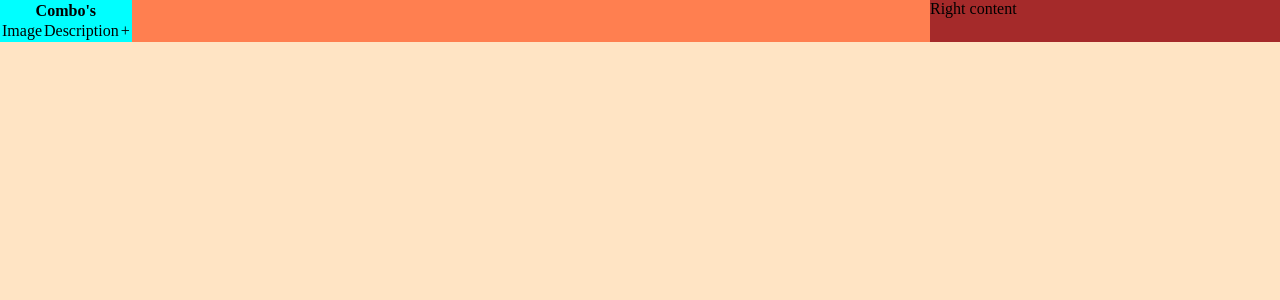
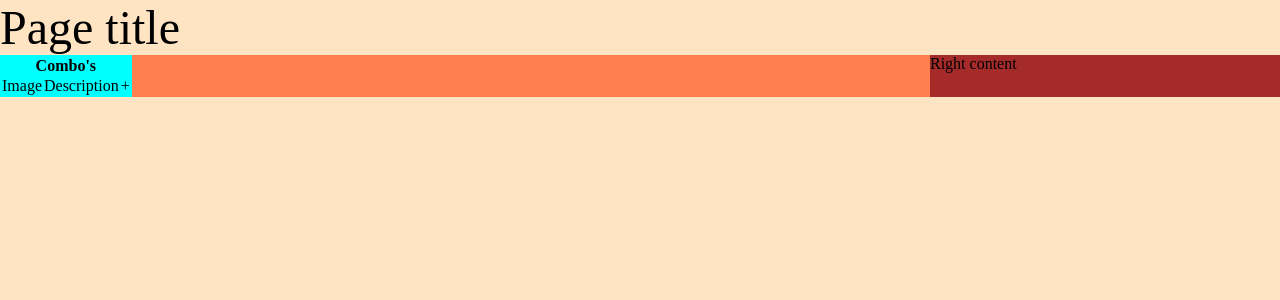
Before and after one commit to OxymoRonald/web, a PHP site: page / in a window 1280 px wide. Shown: the top 300 px of the page. Run offline with PHP 8.4, Linux system fonts and the light colour scheme.

Commit message:
Basic styling

```diff
--- a/index.html
+++ b/index.html
@@ -3,7 +3,8 @@
         <link type="text/css" rel="stylesheet" href="style.css">
     </head>
     <body>
-        <div id="wrapper">
+        <div id="header">Page title</div>
+        <div id="main">
             <div id="left_block">
                 <table>
                     <thead>
--- a/style.css
+++ b/style.css
@@ -7,11 +7,11 @@ body {
     background-color: bisque;
 }
 
-p {
-    font-size: 20px;
+#header {
+    font-size: 48px;
 }
 
-#wrapper {
+#main {
     display: flex;
     flex-direction: row;
     background-color: coral;
```
